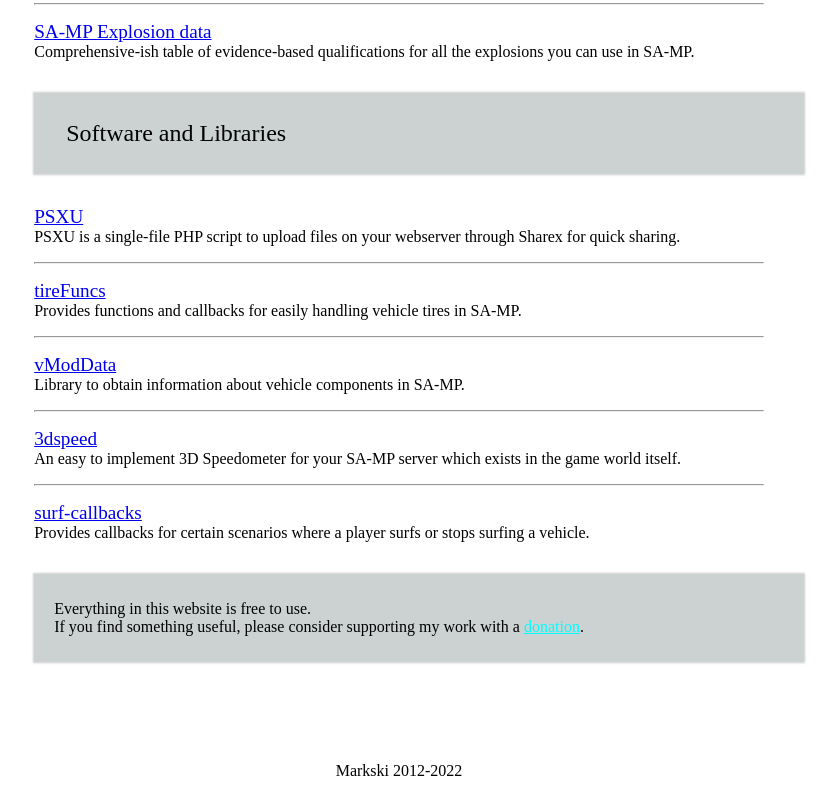
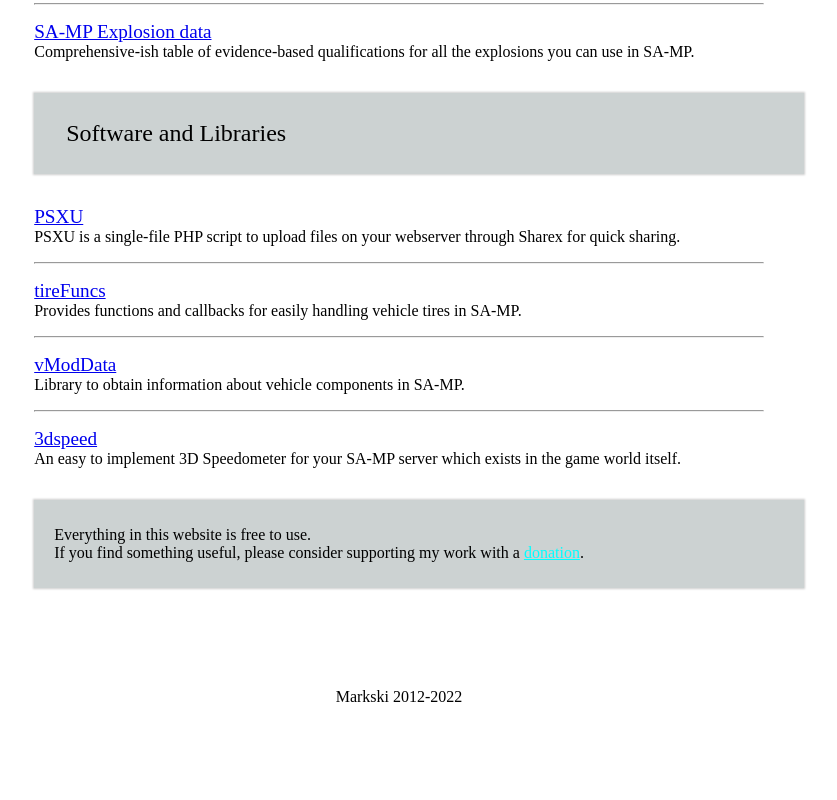
Before and after one commit to markski1/markski.ar, a Next.js app: page / in a window 1280 px wide. Shown: the part 1029-1829 px from the top of the page, without its empty margins (241-1078 px from the left). After the commit the page ends 1755 px from the top, so only its background shows below. Built offline with nearby package versions, Linux system fonts and the light colour scheme.

Commit message:
remove surf-callbacks off index

```diff
--- a/pages/index.jsx
+++ b/pages/index.jsx
@@ -141,12 +141,6 @@
 				url = 'https://github.com/markski1/SAMP-3dspeed'
 				text = 'An easy to implement 3D Speedometer for your SA-MP server which exists in the game world itself.'
 			/>
-			<hr />
-			<PrintEntry
-				title = 'surf-callbacks'
-				url = 'https://github.com/markski1/samp-surf-callbacks'
-				text = 'Provides callbacks for certain scenarios where a player surfs or stops surfing a vehicle.'
-			/>
 			<div className={utilStyles.headingContainer} style={{padding: '10px 20px'}}>
 				<p>Everything in this website is free to use.<br/>
 				If you find something useful, please consider supporting my work with a <Link href="/donate"><a style={{color: 'cyan'}}>donation</a></Link>.</p>
```
